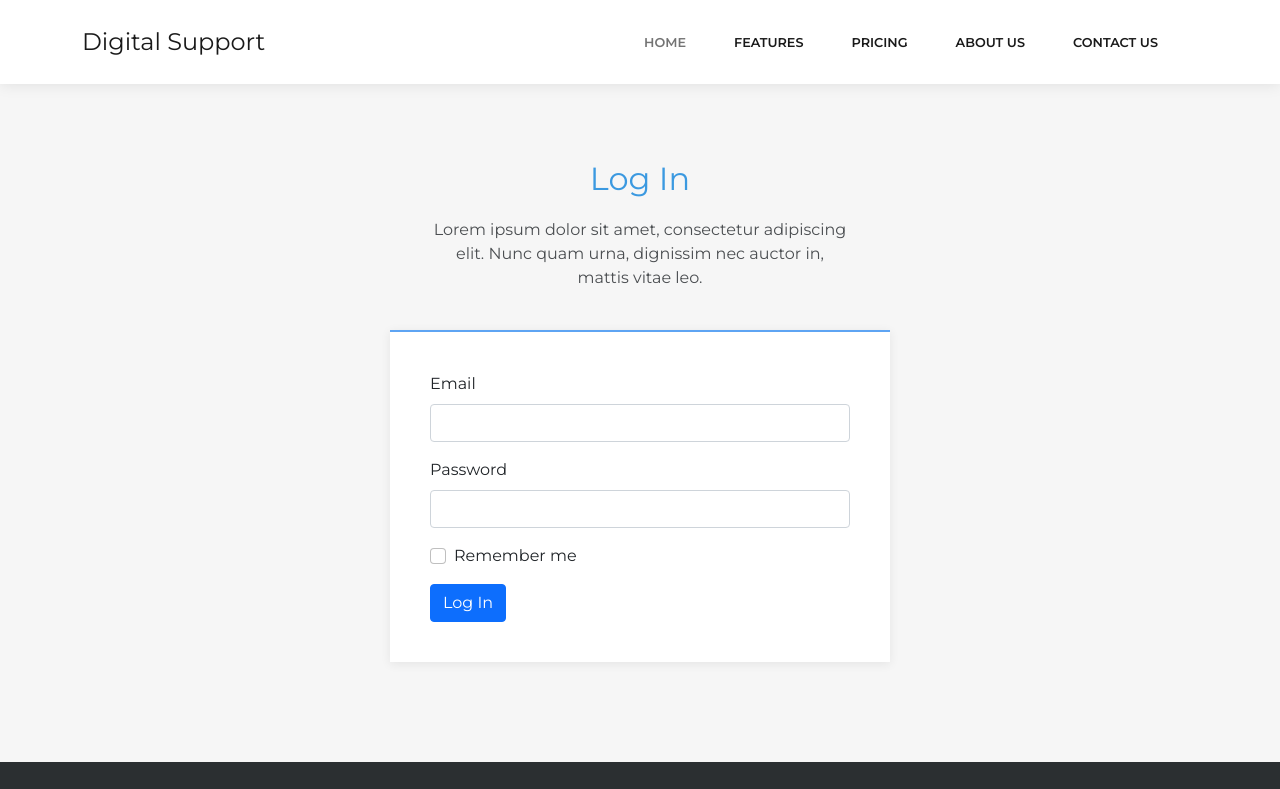
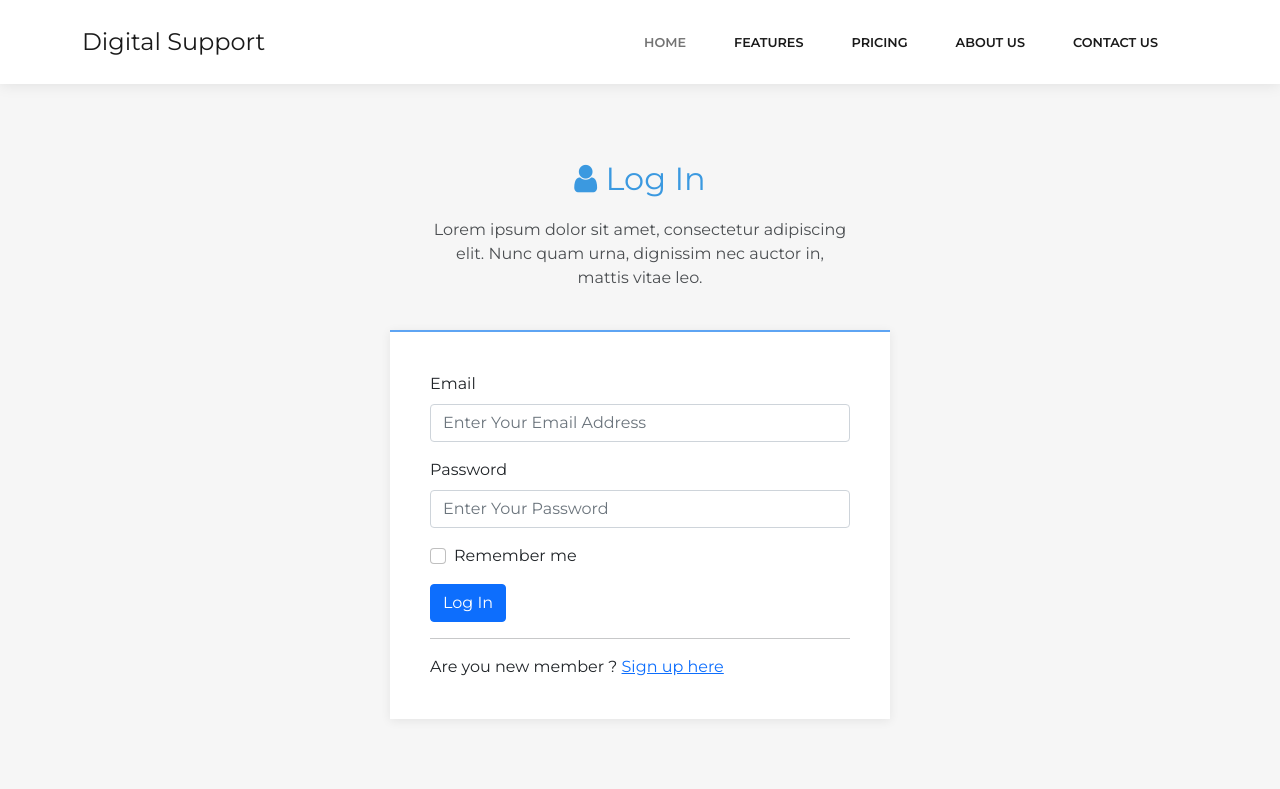
Before and after one commit to A-jha383/Company_website_templete, a plain HTML site: page login.html in a window 1280 px wide. Shown: the top 789 px of the page. Drawn offline with Linux system fonts and the light colour scheme; some packages are replaced by stand-ins of ours; a script that the page names is missing.

Commit message:
Update login.html
I added font awesome icons,placeholders and link to registration page for  new users to create accounts

```diff
--- a/login.html
+++ b/login.html
@@ -34,15 +34,17 @@
         <section class="clean-block clean-form dark">
             <div class="container">
                 <div class="block-heading">
-                    <h2 class="text-info">Log In</h2>
+                    <h2 class="text-info"><i class="fa fa-user fa-1x" aria-hidden="true"></i> Log In</h2>
                     <p>Lorem ipsum dolor sit amet, consectetur adipiscing elit. Nunc quam urna, dignissim nec auctor in, mattis vitae leo.</p>
                 </div>
                 <form>
-                    <div class="mb-3"><label class="form-label" for="email">Email</label><input class="form-control item" type="email" id="email"></div>
-                    <div class="mb-3"><label class="form-label" for="password">Password</label><input class="form-control" type="password" id="password"></div>
+                    <div class="mb-3"><label class="form-label" for="email">Email</label><input class="form-control item" type="email" id="email" placeholder="Enter Your Email Address"></div>
+                    <div class="mb-3"><label class="form-label" for="password">Password</label><input class="form-control" type="password" id="password" placeholder="Enter Your Password"></div>
                     <div class="mb-3">
                         <div class="form-check"><input class="form-check-input" type="checkbox" id="checkbox"><label class="form-check-label" for="checkbox">Remember me</label></div>
                     </div><button class="btn btn-primary" type="submit">Log In</button>
+                    <hr>
+                    <div>Are you new member ? <a href="registration.html"> Sign up here</a></div>
                 </form>
             </div>
         </section>
```
